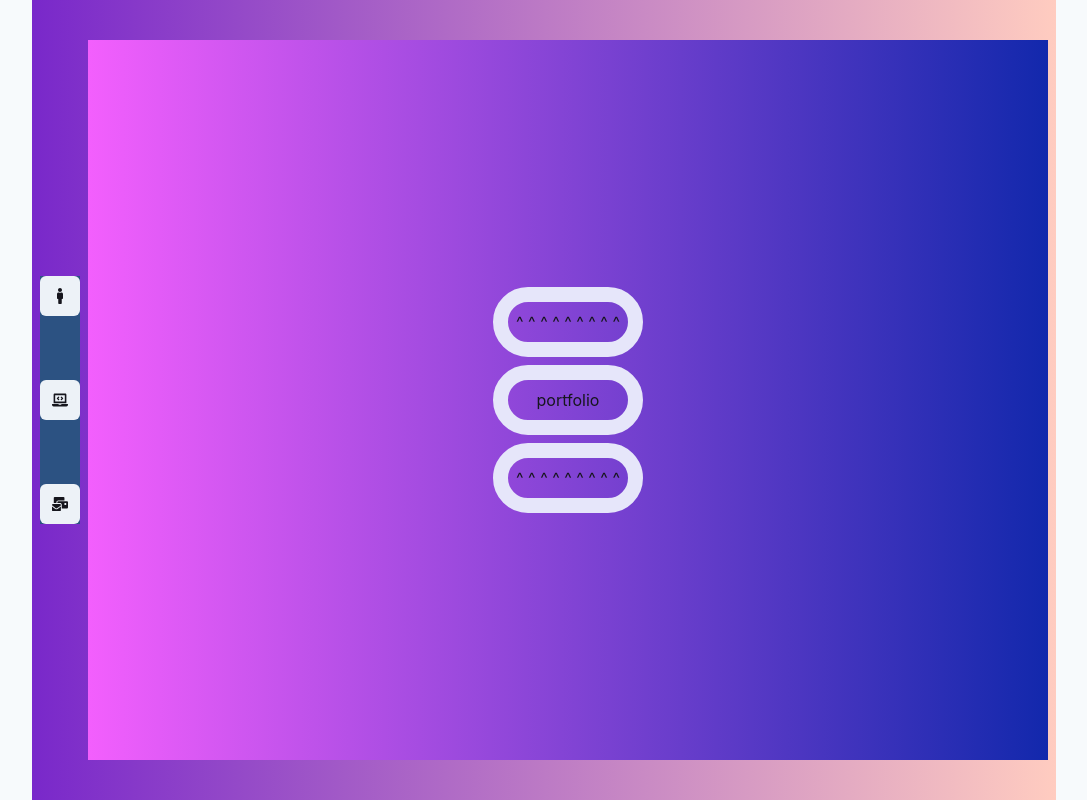
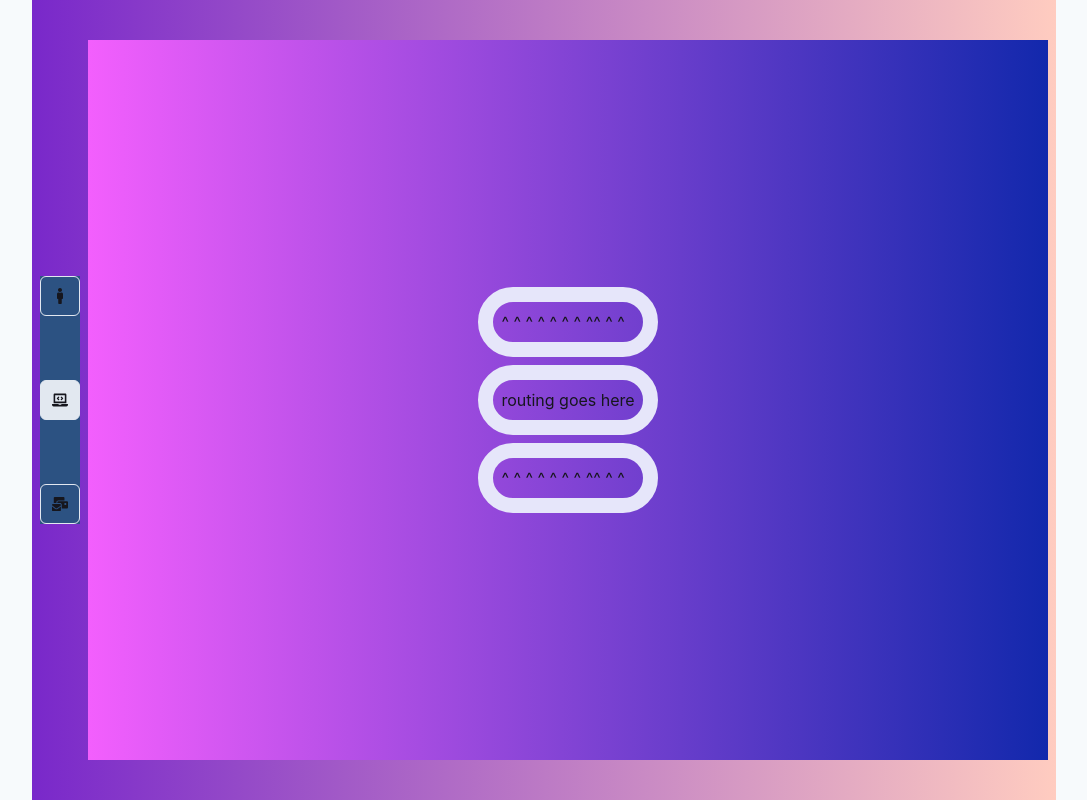
Before and after one commit to jfrausto/next-portfolio, a Next.js app: page /portfolio in a window 1280 px wide. Shown: the part 800-1600 px from the top of the page, without its empty margins (96-1183 px from the left). Built offline with nearby package versions, Linux system fonts and the light colour scheme.

Commit message:
set active link on nav, remove div in p tags

```diff
--- a/src/components/NavBar.tsx
+++ b/src/components/NavBar.tsx
@@ -8,7 +8,11 @@ import { FaMale, FaLaptopCode, FaMailBulk } from 'react-icons/fa';
 
 const NavBar: React.FC = () => {
 
+
+
   const router = useRouter();
+
+  // console.log(router.pathname);
 
   return (
     <>
@@ -22,6 +26,8 @@ const NavBar: React.FC = () => {
             <IconButton
               aria-label="about"
               icon={<FaMale/>}
+              variant="outline"
+              isActive={router.pathname === "/" ? true : false}
               onClick={ (e) => {
                 e.preventDefault()
                 router.push("/", "about", {scroll: false})
@@ -34,6 +40,8 @@ const NavBar: React.FC = () => {
           <IconButton
               aria-label="work"
               icon={<FaLaptopCode/>}
+              variant="outline"
+              isActive={router.pathname === "/portfolio" ? true : false}
               onClick={ (e) => {
                 e.preventDefault()
                 router.push("/portfolio", "portfolio", {scroll: false})
@@ -46,6 +54,8 @@ const NavBar: React.FC = () => {
             <IconButton
               aria-label="contact"
               icon={<FaMailBulk/>}
+              variant="outline"
+              isActive={router.pathname === "/contact" ? true : false}
               onClick={ (e) => {
                 e.preventDefault()
                 router.push("/contact", "contact", {scroll: false})
--- a/src/pages/index.tsx
+++ b/src/pages/index.tsx
@@ -15,7 +15,7 @@ const Index: React.FC = () => (
         borderRadius="full"
         m={2}
       >
-        <Center>^ ^ ^ ^ ^ ^ ^ ^ ^</Center>
+        ^ ^ ^ ^ ^ ^ ^ ^^ ^ ^
       </Text>
       <Text
         border="lavender solid 15px"
@@ -23,7 +23,7 @@ const Index: React.FC = () => (
         borderRadius="full"
         m={2}
       >
-        <Center>routing goes here</Center>
+        me goes here
       </Text>
       <Text
         border="lavender solid 15px"
@@ -31,7 +31,7 @@ const Index: React.FC = () => (
         borderRadius="full"
         m={2}
       >
-        <Center>^ ^ ^ ^ ^ ^ ^ ^ ^</Center>
+        ^ ^ ^ ^ ^ ^ ^ ^^ ^ ^
       </Text>
     </Box>
   </>
--- a/src/pages/portfolio.tsx
+++ b/src/pages/portfolio.tsx
@@ -8,14 +8,14 @@ import {
 const Portfolio: React.FC = () => {
   return (
     <>
-      <Box>
+    <Box>
       <Text
         border="lavender solid 15px"
         p={2}
         borderRadius="full"
         m={2}
       >
-        <Center>^ ^ ^ ^ ^ ^ ^ ^ ^</Center>
+        ^ ^ ^ ^ ^ ^ ^ ^^ ^ ^
       </Text>
       <Text
         border="lavender solid 15px"
@@ -23,7 +23,7 @@ const Portfolio: React.FC = () => {
         borderRadius="full"
         m={2}
       >
-        <Center>portfolio</Center>
+        routing goes here
       </Text>
       <Text
         border="lavender solid 15px"
@@ -31,10 +31,10 @@ const Portfolio: React.FC = () => {
         borderRadius="full"
         m={2}
       >
-        <Center>^ ^ ^ ^ ^ ^ ^ ^ ^</Center>
+        ^ ^ ^ ^ ^ ^ ^ ^^ ^ ^
       </Text>
     </Box>
-    </>
+  </>
   )
 }
 
```
Also changed, not shown: src/pages/contact.tsx (+5 -5 lines).
